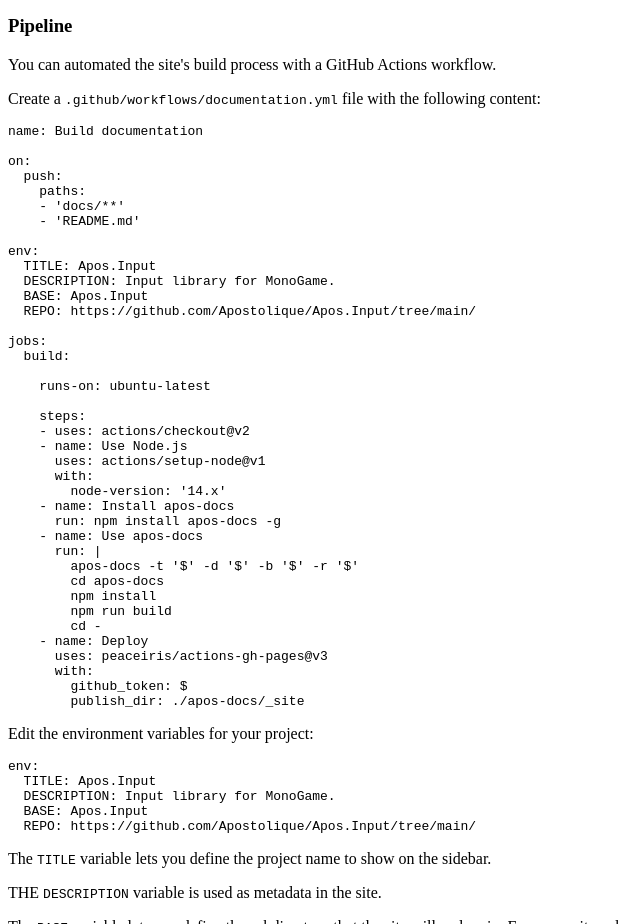
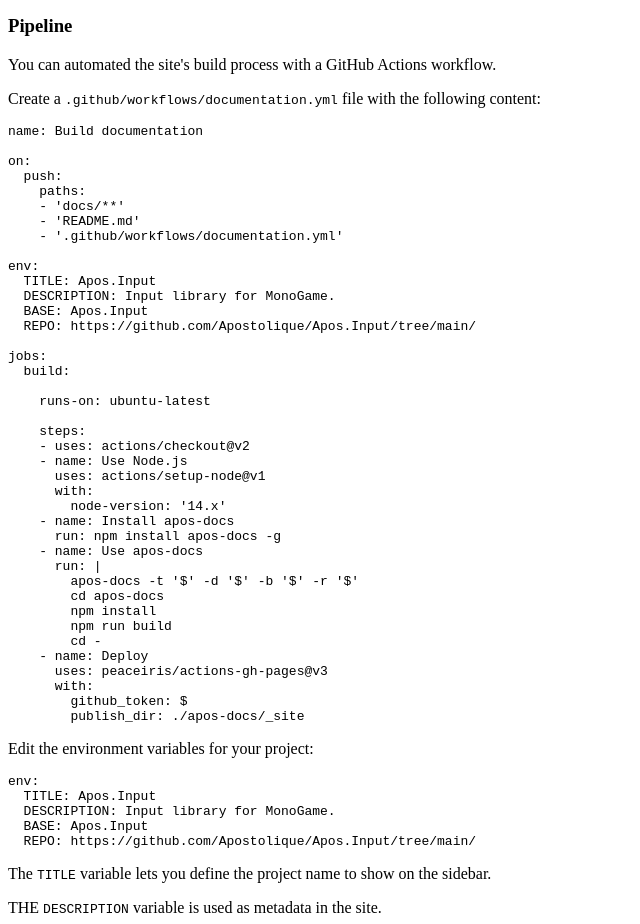
Before and after one commit to Apostolique/apos-docs, an Eleventy site: page docs/getting-started.md in a window 1280 px wide. Shown: the part 708-1632 px from the top of the page, without its empty margins (0-640 px from the left). Built offline with nearby package versions, Linux system fonts and the light colour scheme; Eleventy itself is replaced by a stand-in of ours; code samples lack their colours; files that its build step writes are made by us from their sources.

Commit message:
Documentation script should rebuild the site too

```diff
--- a/docs/getting-started.md
+++ b/docs/getting-started.md
@@ -58,6 +58,7 @@
     paths:
     - 'docs/**'
     - 'README.md'
+    - '.github/workflows/documentation.yml'
 
 env:
   TITLE: Apos.Input
```
